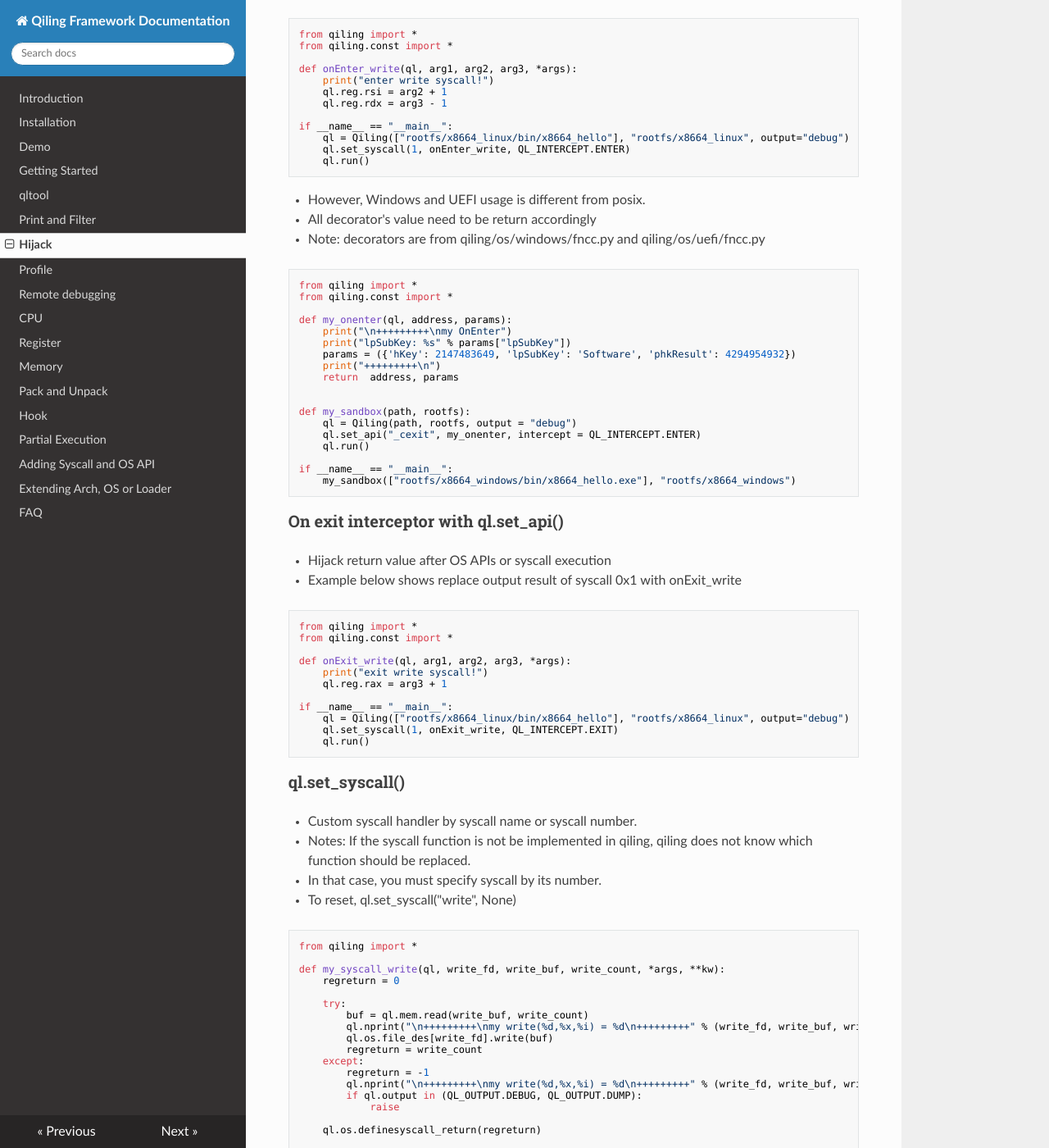
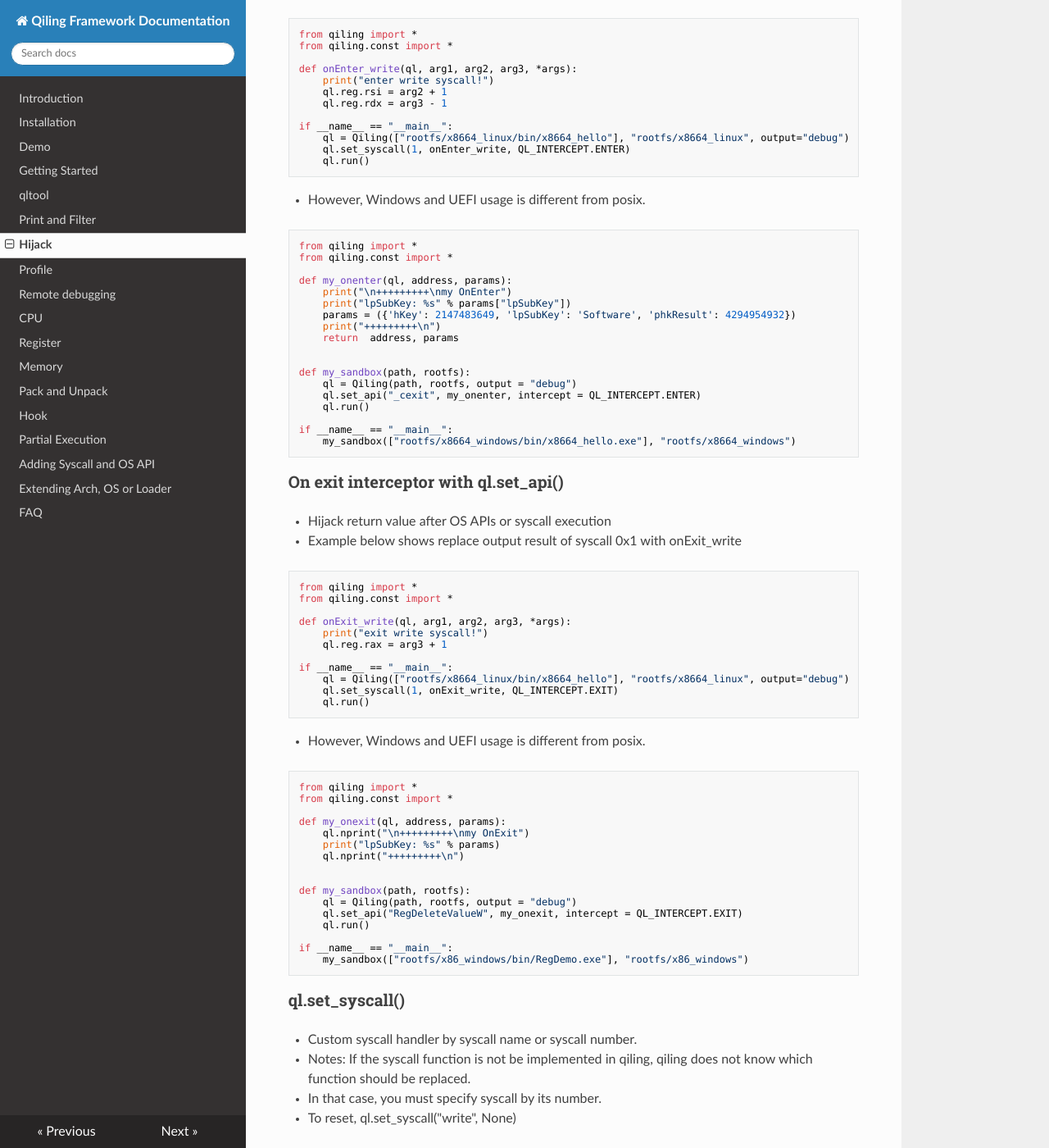
Before and after one commit to qilingframework/rtfd.io, an MkDocs documentation site: the page built from docs/hijack.md, in a window 1280 px wide and 1400 px high, scrolled down 1501 px. Shown: the whole window at 82% size. Built offline with MkDocs 1.6.1, drawn with Linux system fonts in a browser that asks for light colours; nearby versions of some CDN libraries.

Commit message:
update onEnter windows docs

````diff
--- a/docs/hijack.md
+++ b/docs/hijack.md
@@ -110,8 +110,7 @@ if __name__ == "__main__":
 ```
 
 - However, Windows and UEFI usage is different from posix.
-- All decorator's value need to be return accordingly
-- Note: decorators are from qiling/os/windows/fncc.py and qiling/os/uefi/fncc.py
+
 ```python
 from qiling import *
 from qiling.const import *
@@ -149,6 +148,26 @@ if __name__ == "__main__":
     ql = Qiling(["rootfs/x8664_linux/bin/x8664_hello"], "rootfs/x8664_linux", output="debug")
     ql.set_syscall(1, onExit_write, QL_INTERCEPT.EXIT)
     ql.run()
+```
+
+- However, Windows and UEFI usage is different from posix.
+```python
+from qiling import *
+from qiling.const import *
+
+def my_onexit(ql, address, params):
+    ql.nprint("\n+++++++++\nmy OnExit")
+    print("lpSubKey: %s" % params)
+    ql.nprint("+++++++++\n")
+
+
+def my_sandbox(path, rootfs):
+    ql = Qiling(path, rootfs, output = "debug")
+    ql.set_api("RegDeleteValueW", my_onexit, intercept = QL_INTERCEPT.EXIT)
+    ql.run()
+
+if __name__ == "__main__":
+    my_sandbox(["rootfs/x86_windows/bin/RegDemo.exe"], "rootfs/x86_windows")
 ```
 
 ### ql.set_syscall()
````
